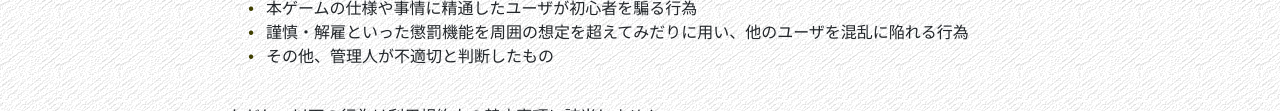
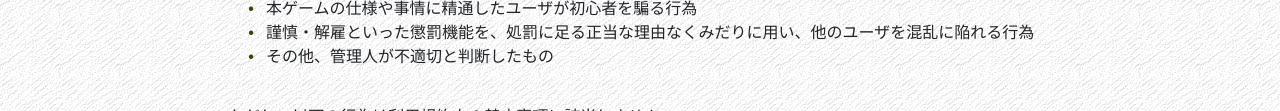
Before and after one commit to kmycode/sangokukmy-doc, a website: page dist/oth-termsofservice.html in a window 1280 px wide. Shown: the part 1547-1658 px from the top of the page. Drawn offline with nearby package versions, Linux system fonts and the light colour scheme.

Commit message:
Update oth-termsofservice.html

```diff
--- a/dist/oth-termsofservice.html
+++ b/dist/oth-termsofservice.html
@@ -72,7 +72,7 @@
         <li>これは、主に外部サイトなどであらかじめ結託した上での行為、リセット／登録前に特定のゲーム参加者と連絡を取り合った上での集団行動などを想定しています</li>
         </ul></li>
         <li>本ゲームの仕様や事情に精通したユーザが初心者を騙る行為</li>
-        <li>謹慎・解雇といった懲罰機能を周囲の想定を超えてみだりに用い、他のユーザを混乱に陥れる行為</li>
+        <li>謹慎・解雇といった懲罰機能を、処罰に足る正当な理由なくみだりに用い、他のユーザを混乱に陥れる行為</li>
         <li>その他、管理人が不適切と判断したもの</li>
         </ul>
         <p>ただし、以下の行為は利用規約上の禁止事項に該当しません。</p>
```
